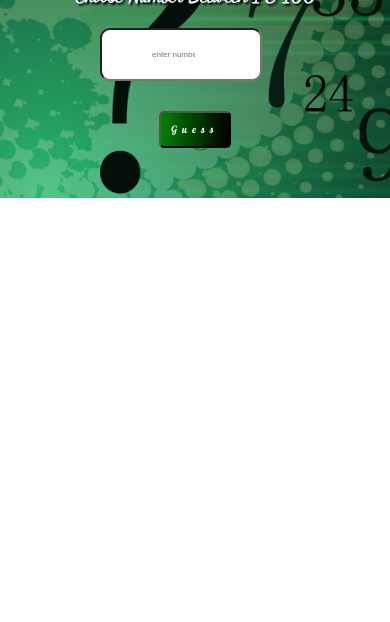
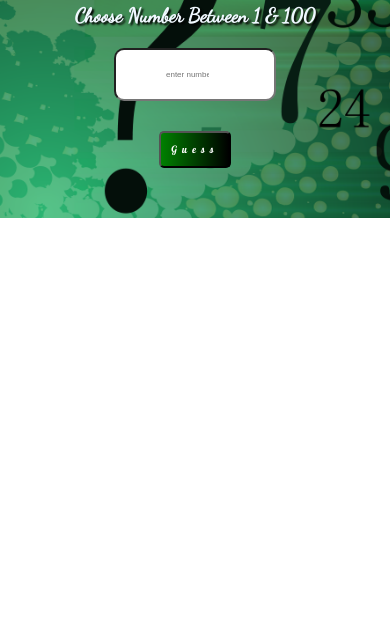
Before and after one commit to khadijatulkubra1998/guessGame, a plain HTML site: page easy.html in a window 390 px wide. Shown: the part 222-844 px from the top of the page. Drawn offline with Linux system fonts and the light colour scheme.

Commit message:
Add files via upload

```diff
--- a/easy.css
+++ b/easy.css
@@ -6,6 +6,9 @@ body {
     background-size: cover;
     color: aliceblue;
     margin-top: 150px;
+    display: flex;
+    align-items: center;
+    flex-direction: column;
 }
 
 h1 {
@@ -27,7 +30,7 @@ input {
     font-size: 20px;
     outline: none;
     display: block;
-    margin-left: 480px;
+    margin: auto;
     border-radius: 10px;
 }
 
@@ -43,7 +46,7 @@ button {
     letter-spacing: 5px;
     border-radius: 5px;
 }
-@media screen and (min-width: 320px) and (max-width: 414px) {
+@media screen and (min-width: 320px) and (max-width: 420px) {
     h1 {
         font-size: 30px;
     }
@@ -51,7 +54,7 @@ button {
         font-size: 20px;
     }
     input {
-        margin-left: 50px;
+        margin: auto;
         font-size: 8px;
         padding-right: 50px;
         padding-left: 50px;
@@ -61,13 +64,13 @@ button {
         padding: 10px;
     }
 }
-@media screen and (min-width: 415px) and (max-width: 805px) {
+@media screen and (min-width: 421px) and (max-width: 805px) {
     input {
-        margin-left: 250px;
+        margin: auto;
     }
 }
 @media screen and (min-width: 806px) and (max-width: 1024px) {
     input{
-        margin-left: 350px;
+        margin: auto;
     }
 }
--- a/hard.css
+++ b/hard.css
@@ -6,6 +6,9 @@ body {
     background-size: cover;
     color: aliceblue;
     margin-top: 150px;
+    display: flex;
+    align-items: center;
+    flex-direction: column;
 }
 
 h1 {
@@ -27,7 +30,7 @@ input {
     font-size: 20px;
     outline: none;
     display: block;
-    margin-left: 480px;
+    margin: auto;
     border-radius: 10px;
 }
 
@@ -43,7 +46,7 @@ button {
     letter-spacing: 5px;
     border-radius: 5px;
 }
-@media screen and (min-width: 320px) and (max-width: 414px) {
+@media screen and (min-width: 320px) and (max-width: 420px) {
     h1 {
         font-size: 30px;
     }
@@ -51,7 +54,7 @@ button {
         font-size: 20px;
     }
     input {
-        margin-left: 50px;
+        margin: auto;
         font-size: 8px;
         padding-right: 50px;
         padding-left: 50px;
@@ -61,13 +64,13 @@ button {
         padding: 10px;
     }
 }
-@media screen and (min-width: 415px) and (max-width: 805px) {
+@media screen and (min-width: 421px) and (max-width: 805px) {
     input {
-        margin-left: 250px;
+        margin: auto;
     }
 }
 @media screen and (min-width: 806px) and (max-width: 1024px) {
     input{
-        margin-left: 350px;
+        margin: auto;
     }
 }
--- a/medium.css
+++ b/medium.css
@@ -6,6 +6,9 @@ body {
     background-size: cover;
     color: aliceblue;
     margin-top: 150px;
+    display: flex;
+    align-items: center;
+    flex-direction: column;
 }
 
 h1 {
@@ -27,7 +30,7 @@ input {
     font-size: 20px;
     outline: none;
     display: block;
-    margin-left: 480px;
+    margin: auto;
     border-radius: 10px;
 }
 
@@ -43,7 +46,7 @@ button {
     letter-spacing: 5px;
     border-radius: 5px;
 }
-@media screen and (min-width: 320px) and (max-width: 414px) {
+@media screen and (min-width: 320px) and (max-width: 420px) {
     h1 {
         font-size: 30px;
     }
@@ -51,7 +54,7 @@ button {
         font-size: 20px;
     }
     input {
-        margin-left: 50px;
+        margin: auto;
         font-size: 8px;
         padding-right: 50px;
         padding-left: 50px;
@@ -61,13 +64,13 @@ button {
         padding: 10px;
     }
 }
-@media screen and (min-width: 415px) and (max-width: 805px) {
+@media screen and (min-width: 421px) and (max-width: 805px) {
     input {
-        margin-left: 250px;
+        margin: auto;
     }
 }
 @media screen and (min-width: 806px) and (max-width: 1024px) {
     input{
-        margin-left: 350px;
+        margin: auto;
     }
 }
--- a/style.css
+++ b/style.css
@@ -21,10 +21,10 @@ a {
     color: white;
     padding: 15px;
     display: block;
-    margin: 100px;
-    margin-left: 450px;
+    margin: auto;
     text-align: center;
     font-size: 30px;
+    margin-top: 30px;
     -webkit-box-shadow: 10px 10px 5px 0px rgba(0, 0, 0, 0.75);
     -moz-box-shadow: 10px 10px 5px 0px rgba(0, 0, 0, 0.75);
     box-shadow: 10px 10px 5px 0px rgba(0, 0, 0, 0.75);
@@ -34,27 +34,29 @@ a {
     border-radius: 5px;
 }
 
-@media screen and (min-width: 320px) and (max-width: 414px) {
-    body {
-        margin: 0px;
-    }
+@media screen and (min-width: 320px) and (max-width: 420px) {
+
     h1 {
         margin-top: 20px;
         font-size: 15px;
+        margin: auto;
     }
     a {
         font-size: 10px;
-        margin-left: 100px;
+        margin: auto;
+        margin-top: 30px;
     }
 }
 
-@media screen and (min-width: 415px) and (max-width: 805px) {
+@media screen and (min-width: 421px) and (max-width: 805px) {
     a {
-        margin-left: 250px;
+        margin: auto;
+        margin-top: 30px;
     }
 }
 @media screen and (min-width: 806px) and (max-width: 1024px) {
     a {
-        margin-left: 300px;
+        margin: auto;
+        margin-top: 30px;
     }
 }
```
